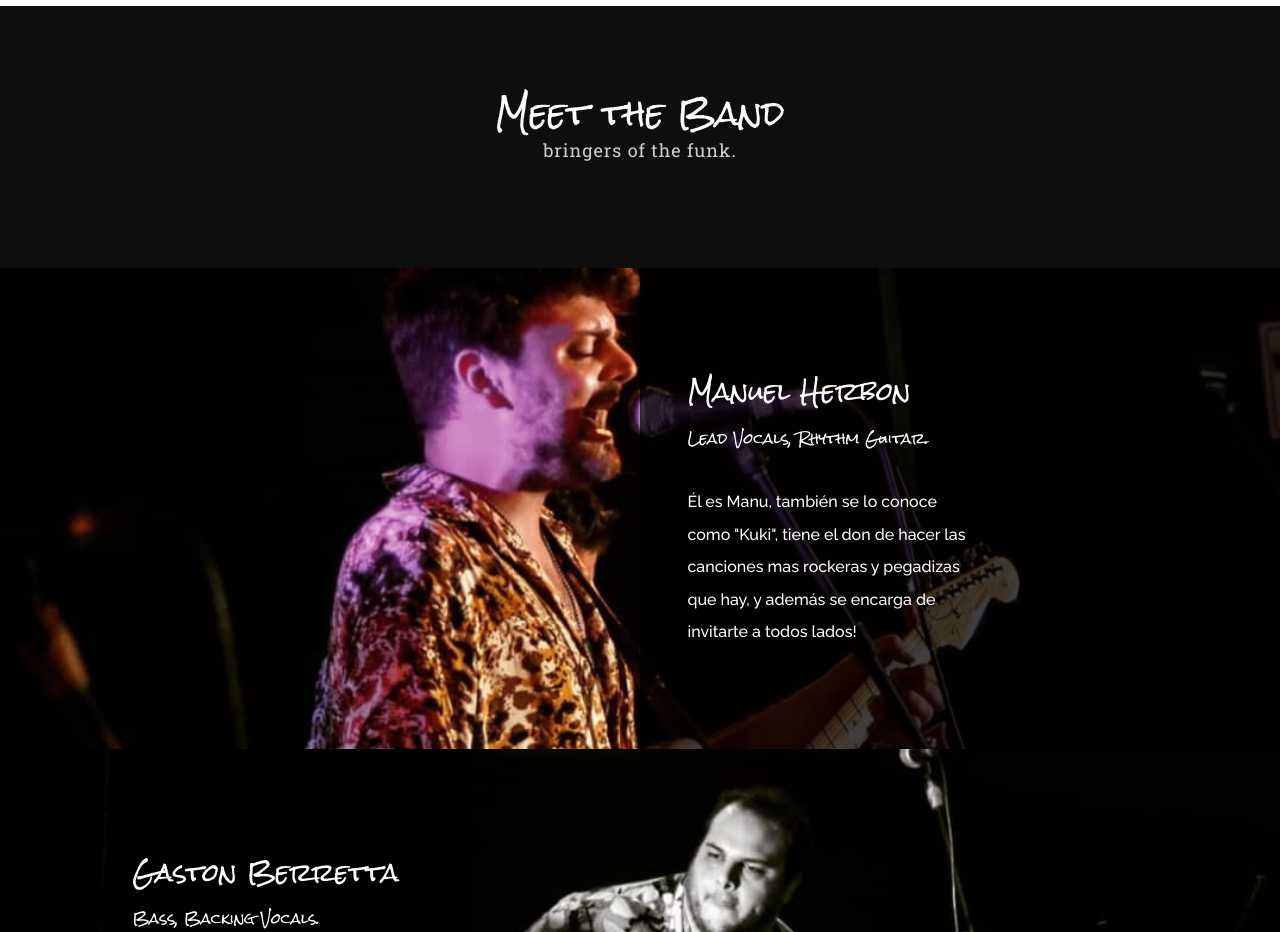
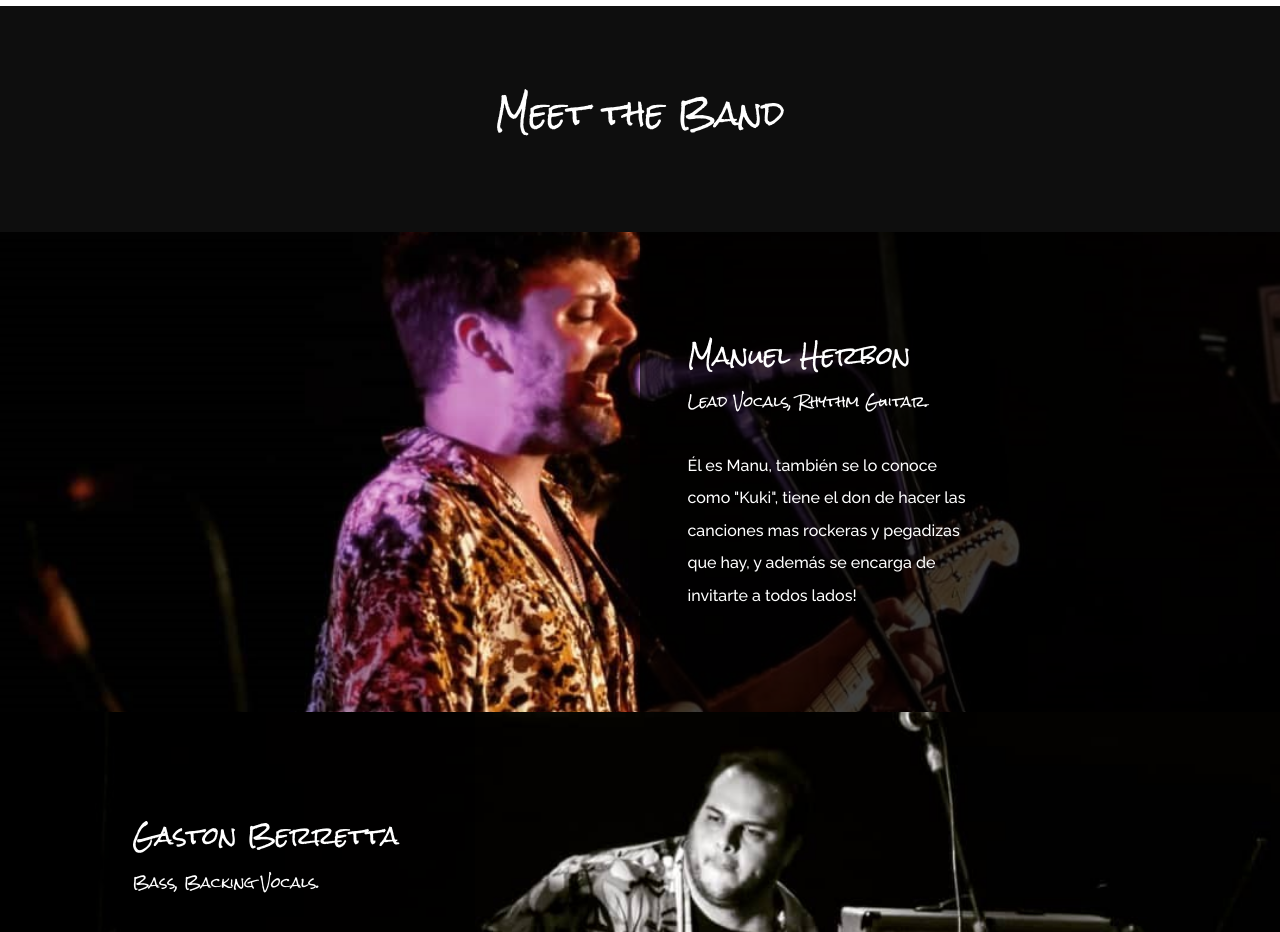
Before and after one commit to fapugliese/GinaPuppe, a plain HTML site: page index.html in a window 1280 px wide. Shown: the part 1320-2252 px from the top of the page. Drawn offline with Linux system fonts and the light colour scheme; some packages are replaced by stand-ins of ours; a script that the page names is missing.

Commit message:
Update index.html

```diff
--- a/index.html
+++ b/index.html
@@ -109,7 +109,7 @@
                     <div class="row text-center">
                         <div class="col-sm-12">
                             <h3 class="section-title">Meet the Band</h3>
-                            <p class="section-sub-title">Bringers of the funk.</p>
+                            <p class="section-sub-title"></p>
                         </div>
                     </div>
                 </div>
```
